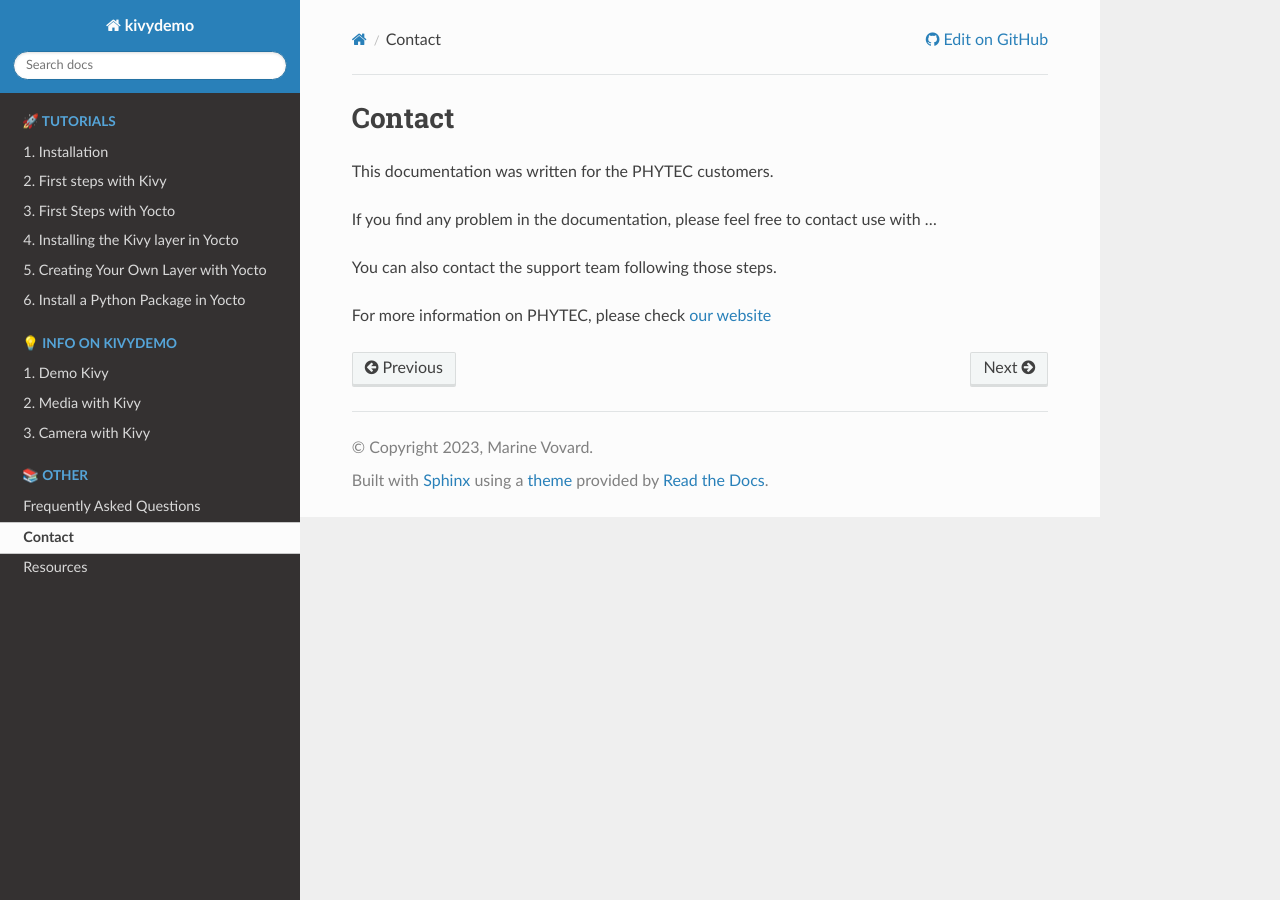
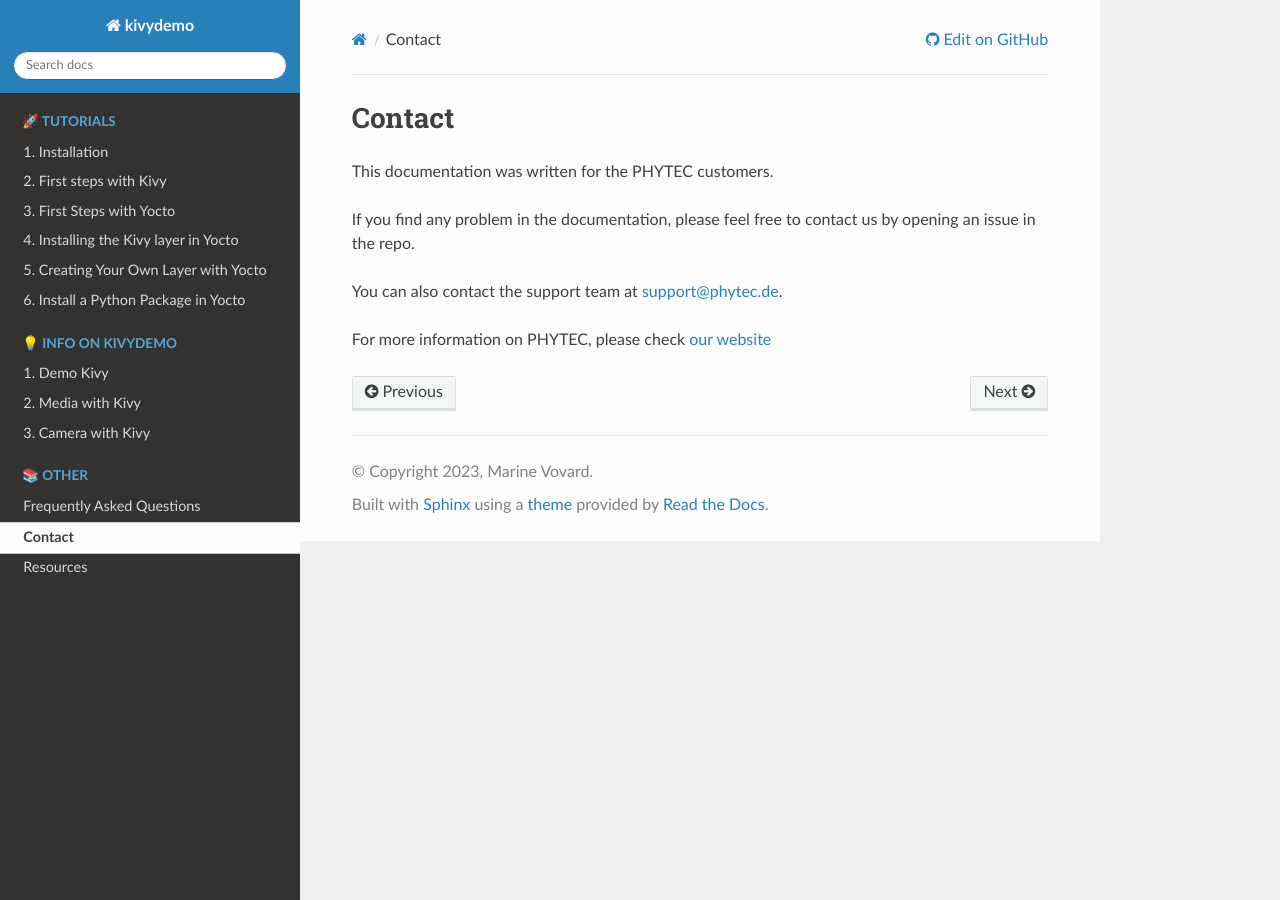
Before and after one commit to phytec/kivy-demo, a Sphinx documentation site: the page built from doc/contact.rst, in a window 1280 px wide. Built offline with Sphinx 7.4.7 and the Read the Docs theme 2.0.0, drawn with Linux system fonts in a browser that asks for light colours.

Commit message:
📝 Improve README and documentation

```diff
--- a/doc/contact.rst
+++ b/doc/contact.rst
@@ -3,8 +3,8 @@ Contact
 
 This documentation was written for the PHYTEC customers.
 
-If you find any problem in the documentation, please feel free to contact use with ...
+If you find any problem in the documentation, please feel free to contact us by opening an issue in the repo.
 
-You can also contact the support team following those steps.
+You can also contact the support team at support@phytec.de.
 
 For more information on PHYTEC, please check `our website <https://www.phytec.eu/en/startseite/>`_
--- a/doc/demo/info-kivydemo.rst
+++ b/doc/demo/info-kivydemo.rst
@@ -40,6 +40,7 @@ This program was developed using the following examples from the Kivy repository
 * `Showcase <https://github.com/kivy/kivy/tree/2.1.0.dev0/examples/demo/showcase>`_
 * `3D rendering (renamed MonkeyRendering) <https://github.com/kivy/kivy/tree/2.1.0.dev0/examples/3Drendering>`_
 * `Camera <https://github.com/kivy/kivy/tree/2.1.0.dev0/examples/camera>`_
+* `Audio <https://github.com/kivy/kivy/tree/2.1.0.dev0/examples/audio>`_
 
 LICENSE
 -------
```
Also changed, not shown: README.md (+1 -1 lines).
